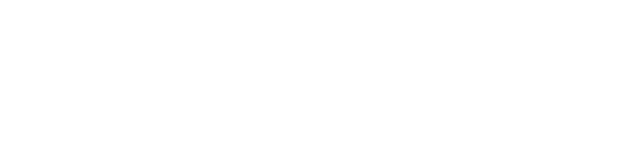
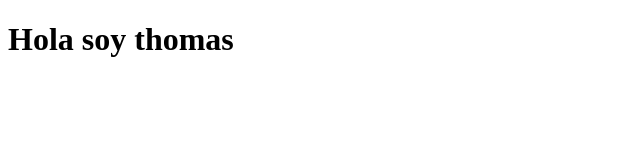
Before and after one commit to thomas-calderon/my-first-page, a plain HTML site: page index.html in a window 1280 px wide. Shown: the whole page, without its empty margins (0-640 px from the left). Drawn offline with Linux system fonts and the light colour scheme.

Commit message:
Update 27-08-2023

```diff
--- a/index.html
+++ b/index.html
@@ -3,9 +3,9 @@
 <head>
     <meta charset="UTF-8">
     <meta name="viewport" content="width=device-width, initial-scale=1.0">
-    <title>Document</title>
+    <title>Mi primera pagina</title>
 </head>
 <body>
-
+    <h1>Hola soy thomas</h1>
 </body>
 </html>
```
